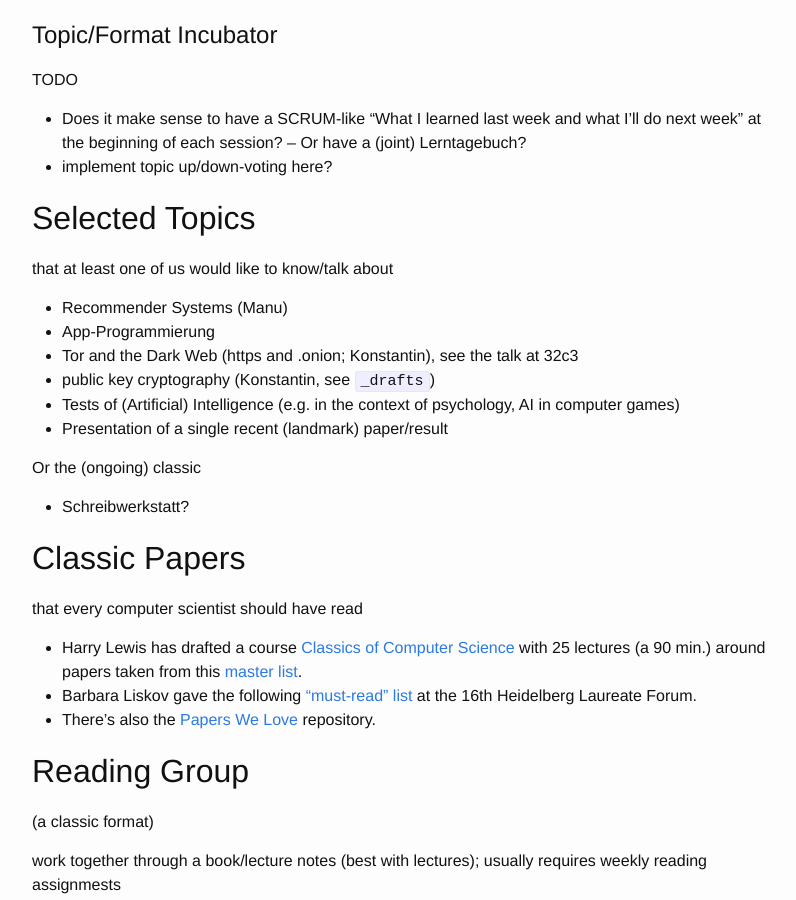
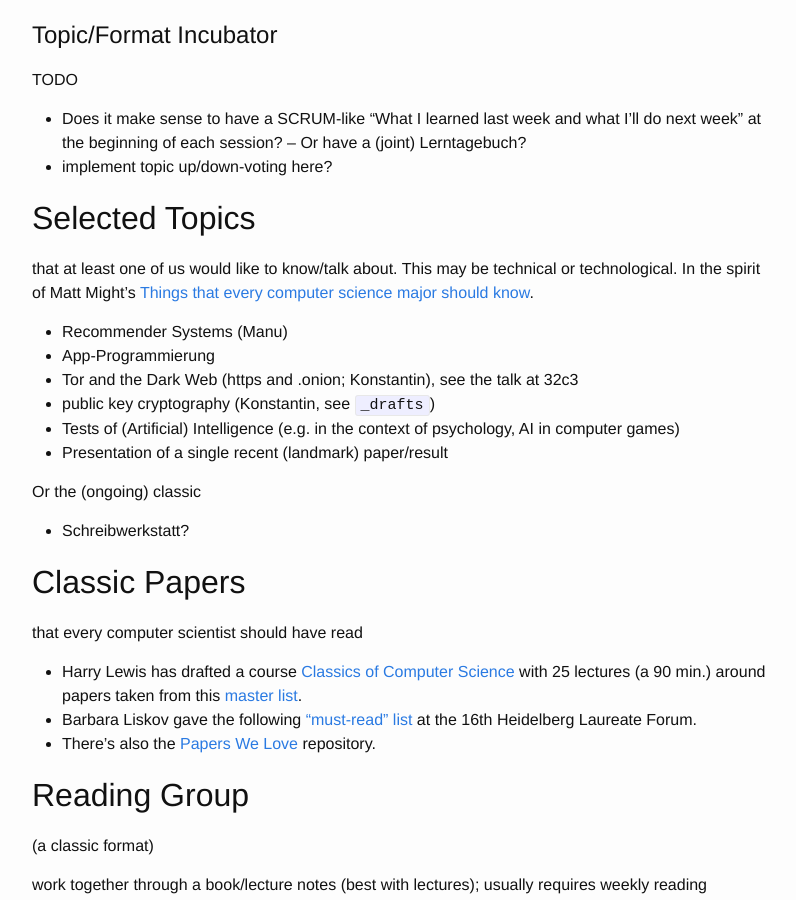
Before and after one commit to PGBBS/pgbbs.github.io, a Jekyll site: the page built from _pages/brown-bag.md, in a window 1280 px wide and 900 px high, scrolled down 1658 px. Shown: the whole window, without its empty margins (238-1034 px from the left). Built offline with Jekyll 4.4.1, drawn with Linux system fonts in a browser that asks for light colours.

Commit message:
everybody knows ... or should know

```diff
--- a/_pages/brown-bag.md
+++ b/_pages/brown-bag.md
@@ -71,7 +71,10 @@ TODO
 - implement topic up/down-voting here?
 
 ## Selected Topics
-that at least one of us would like to know/talk about
+that at least one of us would like to know/talk about. This may be
+technical or technological. In the spirit of Matt Might's
+[Things that every computer science major should
+know](http://matt.might.net/articles/what-cs-majors-should-know/).
 
 - Recommender Systems (Manu)
 - App-Programmierung
```
